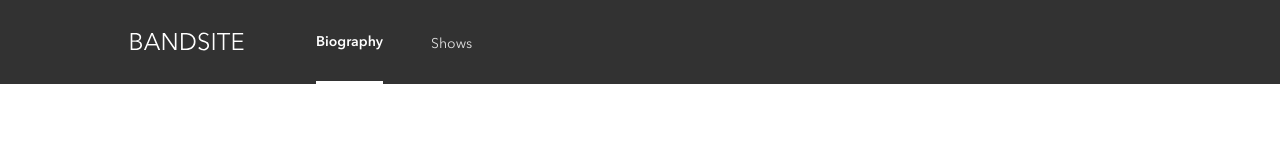
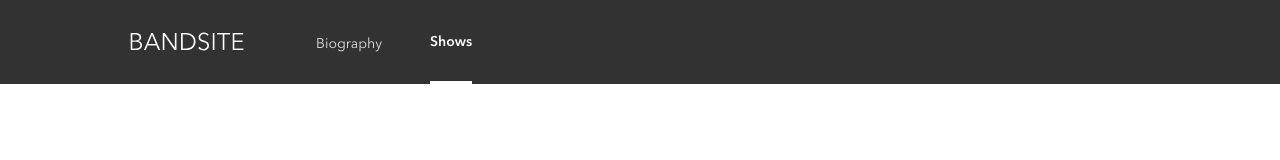
Before and after one commit to 21mdr1/sdv-town-page, a React (Create React App) app: page /festivals in a window 1280 px wide. Shown: the top 160 px of the page. Built offline with nearby package versions, Linux system fonts and the light colour scheme.

Commit message:
Make nav link styling work again

```diff
--- a/src/components/Header/Header.scss
+++ b/src/components/Header/Header.scss
@@ -57,7 +57,7 @@
             }
         }
 
-        &--selected {
+        &:has(.active) {
             @extend :hover;
             font-weight: 600;
         }
--- a/src/components/Header/Header.tsx
+++ b/src/components/Header/Header.tsx
@@ -1,3 +1,4 @@
+import { Link, NavLink } from 'react-router-dom';
 import logo from '../../assets/logo/logo-bandsite.svg';
 import './Header.scss';
 
@@ -6,12 +7,20 @@
         <header className="header">
             <nav className="nav">
                 <div className="nav__container">
-                    <a className="nav__logo" href="index.html">
+                    <Link to='/' className='nav__logo'>
                         <img src={logo} alt="bandsite logo"/>
-                    </a>
-                    <ul className="nav__links">
-                        <li className="nav__link nav__link--selected"><a className="nav__clickable" href="index.html">Biography</a></li>
-                        <li className="nav__link"><a className="nav__clickable" href="./pages/shows.html">Shows</a></li>
+                    </Link>
+                    <ul className="nav__links" >
+                        <li className="nav__link">
+                            <NavLink to='/' className="nav__clickable">
+                                Biography
+                            </NavLink>
+                        </li>
+                        <li className="nav__link">
+                            <NavLink to='/festivals' className="nav__clickable">
+                                Shows
+                            </NavLink>
+                        </li>
                     </ul>
                 </div>
             </nav>
```
